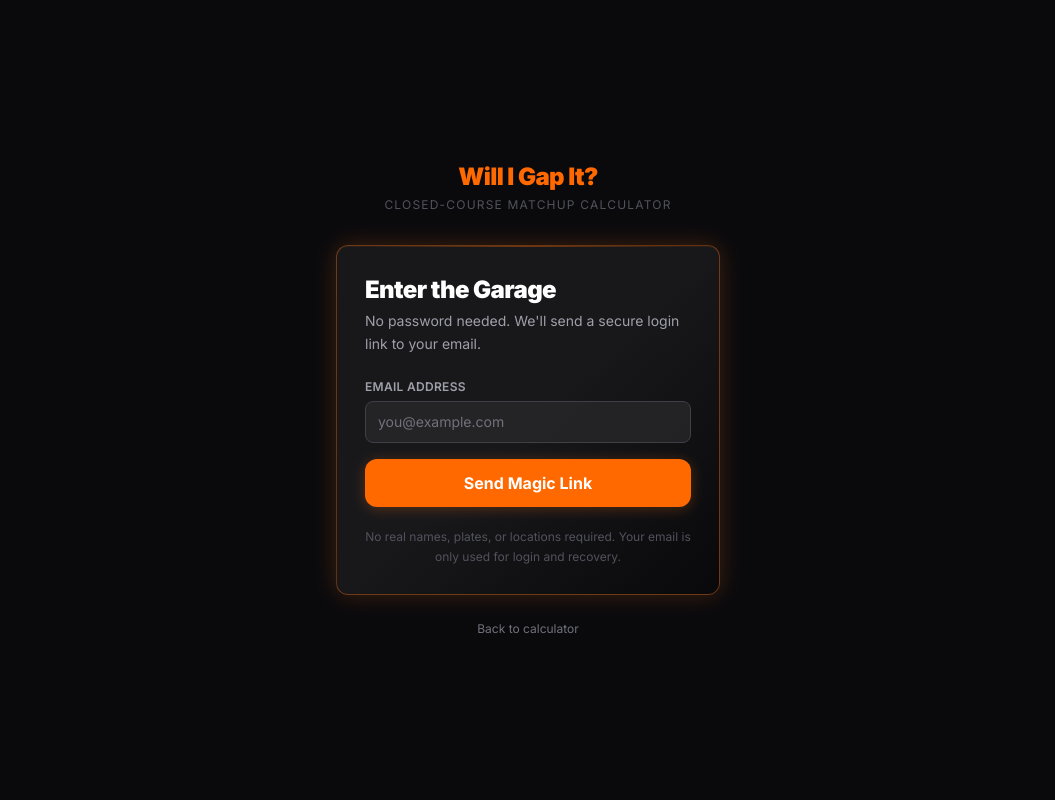
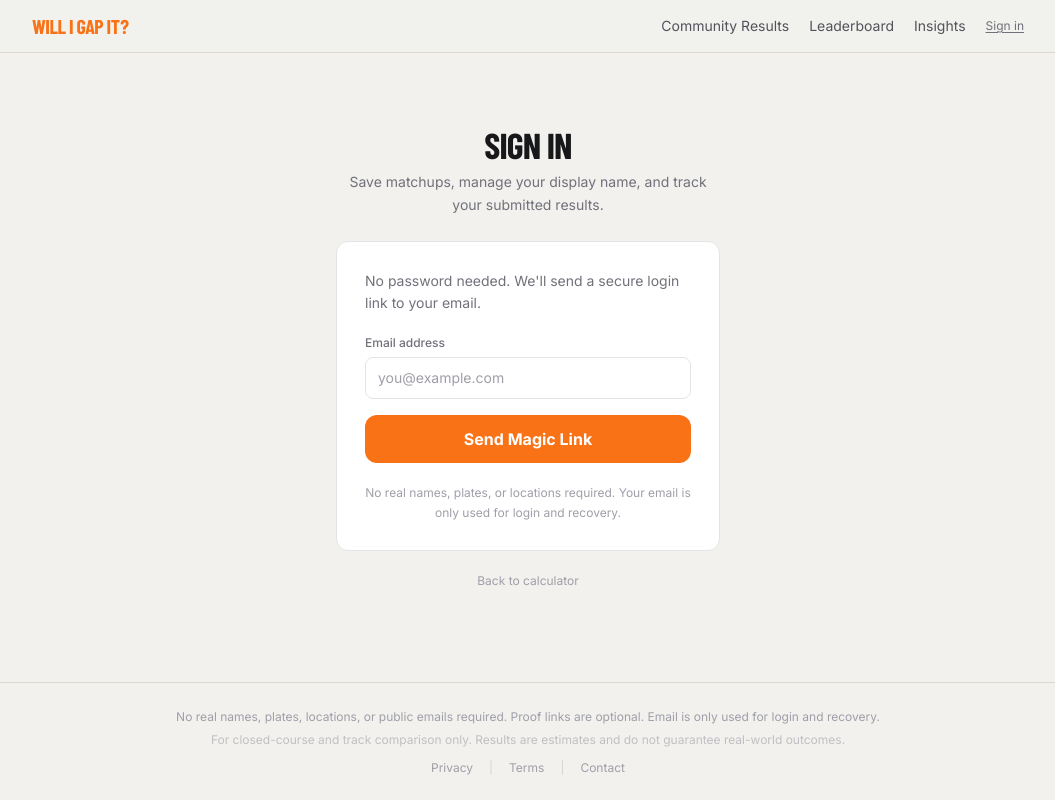
Before and after one commit to gabemuk/will-i-gap-it, a Next.js app: page /login in a window 1280 px wide. Shown: the whole page, without its empty margins (112-1167 px from the left). Built offline with nearby package versions, Linux system fonts and the light colour scheme; no server answers.

Commit message:
Redesign login page

```diff
--- a/app/login/page.tsx
+++ b/app/login/page.tsx
@@ -3,6 +3,7 @@
 import { useState } from 'react';
 import Link from 'next/link';
 import { supabase } from '@/lib/supabase';
+import PageShell from '@/components/PageShell';
 
 // ── Auth logic is UNCHANGED. Only visual markup has been updated. ──
 
@@ -40,41 +41,33 @@ export default function LoginPage() {
   }
 
   return (
-    <main className="garage-bg min-h-screen text-white flex flex-col items-center justify-center px-4 py-14">
+    <PageShell variant="light">
+      <div className="flex justify-center py-8">
         <div className="w-full max-w-sm">
 
-        {/* ── Logo / brand ──────────────────────────────────────── */}
-        <div className="text-center mb-8">
-          <Link
-            href="/"
-            className="text-orange-500 font-black text-2xl tracking-tight hover:text-orange-400 transition-colors"
-          >
-            Will I Gap It?
-          </Link>
-          <p className="text-zinc-600 text-xs mt-1 tracking-widest uppercase">
-            Closed-Course Matchup Calculator
+          {/* ── Page header ─────────────────────────────────────────── */}
+          <div className="text-center mb-6">
+            <h1 className="font-display font-bold text-4xl uppercase tracking-tight text-zinc-900">
+              Sign in
+            </h1>
+            <p className="text-zinc-500 text-sm mt-1.5 leading-relaxed">
+              Save matchups, manage your display name, and track your submitted results.
             </p>
           </div>
 
-        {/* ── Garage membership card ────────────────────────────── */}
-        <div className="relative rounded-xl border glow-border-orange bg-gradient-to-br from-zinc-900 via-zinc-900 to-zinc-950 p-7">
+          {/* ── Auth card ────────────────────────────────────────────── */}
+          <div className="bg-white border border-zinc-200 rounded-xl p-7">
 
-          {/* Decorative top accent line */}
-          <div className="absolute top-0 left-8 right-8 h-px bg-gradient-to-r from-transparent via-orange-500/35 to-transparent pointer-events-none" />
-
-          <h1 className="text-2xl font-black text-white mb-1 tracking-tight">
-            Enter the Garage
-          </h1>
-          <p className="text-zinc-400 text-sm mb-6 leading-relaxed">
+            <p className="text-zinc-500 text-sm mb-5 leading-relaxed">
               No password needed. We&apos;ll send a secure login link to your email.
             </p>
 
             {sent ? (
-            /* ── Success state ───────────────────────────────────── */
+              /* ── Success state ──────────────────────────────────── */
               <div className="text-center py-4">
-              <div className="w-12 h-12 bg-green-900/40 border border-green-700/50 rounded-full flex items-center justify-center mx-auto mb-4">
+                <div className="w-12 h-12 bg-green-50 border border-green-200 rounded-full flex items-center justify-center mx-auto mb-4">
                   <svg
-                  className="w-6 h-6 text-green-400"
+                    className="w-6 h-6 text-green-600"
                     fill="none"
                     viewBox="0 0 24 24"
                     stroke="currentColor"
@@ -87,7 +80,7 @@ export default function LoginPage() {
                     />
                   </svg>
                 </div>
-              <p className="text-green-400 font-semibold mb-2">
+                <p className="text-green-700 font-semibold mb-2">
                   Check your email for the login link.
                 </p>
                 <p className="text-zinc-500 text-xs leading-relaxed">
@@ -98,14 +91,14 @@ export default function LoginPage() {
               /* ── Form ───────────────────────────────────────────── */
               <form onSubmit={handleSubmit} className="space-y-4">
                 <div>
-                <label className="block text-xs font-semibold text-zinc-400 mb-1.5 uppercase tracking-wide">
+                  <label className="block text-xs font-medium text-zinc-500 mb-1.5">
                     Email address
                   </label>
                   <input
                     type="email"
                     autoComplete="email"
                     required
-                  className="w-full bg-zinc-800/80 border border-zinc-700 rounded-lg px-3 py-2.5 text-white text-sm placeholder-zinc-500 focus:outline-none focus:border-orange-500 focus:shadow-[0_0_0_2px_rgba(249,115,22,0.15)] transition-all"
+                    className="w-full bg-white border border-zinc-200 rounded-lg px-3 py-2.5 text-zinc-900 text-sm placeholder-zinc-400 focus:outline-none focus:border-orange-500 focus:ring-2 focus:ring-orange-500/15 transition-colors"
                     placeholder="you@example.com"
                     value={email}
                     onChange={(e) => setEmail(e.target.value)}
@@ -114,7 +107,7 @@ export default function LoginPage() {
                 </div>
 
                 {error && (
-                <div className="text-red-400 text-xs bg-red-950/40 border border-red-700/40 rounded-lg p-3">
+                  <div className="bg-red-50 border border-red-200 rounded-lg p-3 text-xs text-red-700">
                     {error}
                   </div>
                 )}
@@ -122,31 +115,32 @@ export default function LoginPage() {
                 <button
                   type="submit"
                   disabled={loading}
-                className="w-full py-3 bg-orange-500 hover:bg-orange-600 active:bg-orange-700 disabled:bg-zinc-700 disabled:text-zinc-500 text-white font-bold rounded-xl transition-colors shadow-[0_2px_14px_rgba(249,115,22,0.28)]"
+                  className="w-full py-3 bg-[var(--color-accent)] hover:bg-orange-600 active:bg-orange-700 disabled:bg-zinc-100 disabled:text-zinc-400 disabled:cursor-not-allowed text-white font-bold rounded-xl transition-colors"
                 >
-                {loading ? 'Sending...' : 'Send Magic Link'}
+                  {loading ? 'Sending…' : 'Send Magic Link'}
                 </button>
               </form>
             )}
 
             {/* Privacy copy */}
-          <p className="text-xs text-zinc-600 mt-5 text-center leading-relaxed">
+            <p className="text-xs text-zinc-400 mt-5 text-center leading-relaxed">
               No real names, plates, or locations required.
               Your email is only used for login and recovery.
             </p>
           </div>
 
           {/* Back link */}
-        <div className="text-center mt-5">
+          <div className="text-center mt-4">
             <Link
               href="/"
-            className="text-xs text-zinc-500 hover:text-orange-400 transition-colors"
+              className="text-xs text-zinc-400 hover:text-zinc-600 transition-colors"
             >
               Back to calculator
             </Link>
           </div>
 
         </div>
-    </main>
+      </div>
+    </PageShell>
   );
 }
```
Lines whose indentation alone changed are shown as unchanged.
